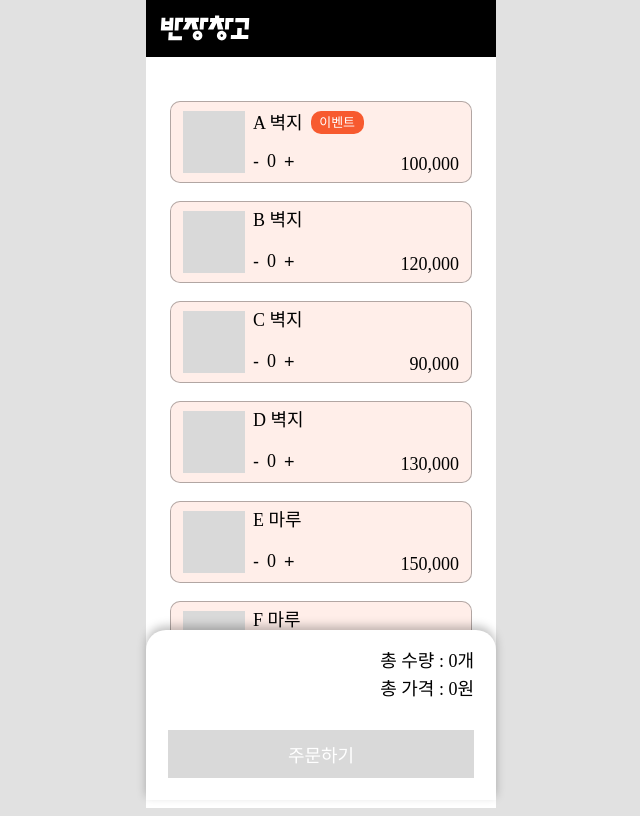
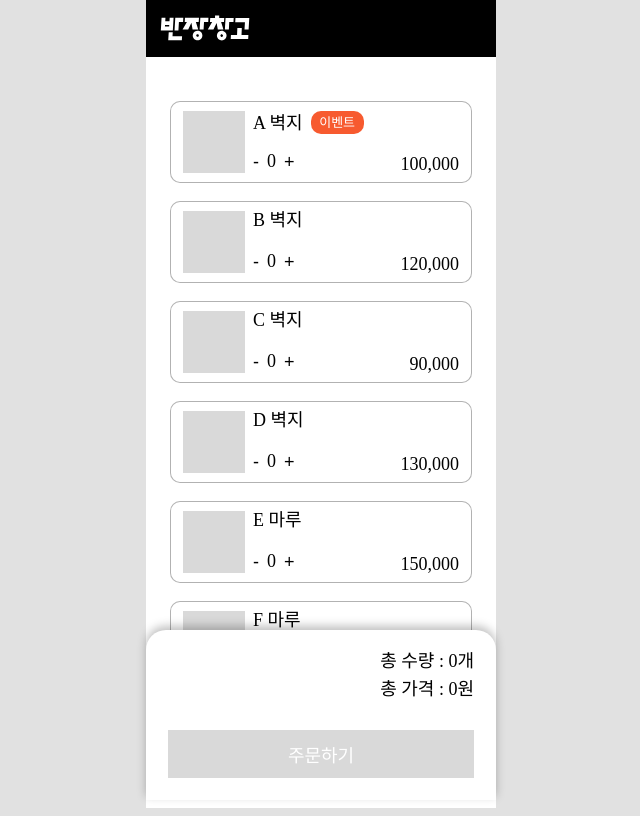
Before and after one commit to Yongveloper/bjchango, a React (Create React App) app: page /order in a window 1280 px wide. Shown: the whole page, without its empty margins (319-959 px from the left). Built offline with nearby package versions, Linux system fonts and the light colour scheme; data requests are answered from the project's data file.

Commit message:
feat: 선택된 제품 배경색 변경 선택된 제품은 주황색 배경색, 선택되지 않은 선택은 기본 배경색 조건 추가

```diff
--- a/src/components/ProductCard/ProductCard.styles.ts
+++ b/src/components/ProductCard/ProductCard.styles.ts
@@ -1,11 +1,12 @@
 import styled from 'styled-components';
 
-export const Container = styled.li`
+export const Container = styled.li<{ $isSelected: boolean }>`
   width: 100%;
   display: flex;
   border-radius: 10px;
   border: 1px solid rgba(0, 0, 0, 0.3);
-  background: rgba(247, 90, 47, 0.1);
+  background: ${({ theme, $isSelected }) =>
+    $isSelected ? 'rgba(247, 90, 47, 0.1)' : theme.colors.white};
   padding: 9px 12px;
   gap: 8px;
 `;
--- a/src/components/ProductCard/ProductCard.tsx
+++ b/src/components/ProductCard/ProductCard.tsx
@@ -20,7 +20,7 @@ function ProductCard({ id, name, event, materialType, price }: IProduct) {
   };
 
   return (
-    <S.Container>
+    <S.Container $isSelected={currentQuantity > 0}>
       <S.ProductImage />
       <S.Right>
         <S.ProductName>
```
